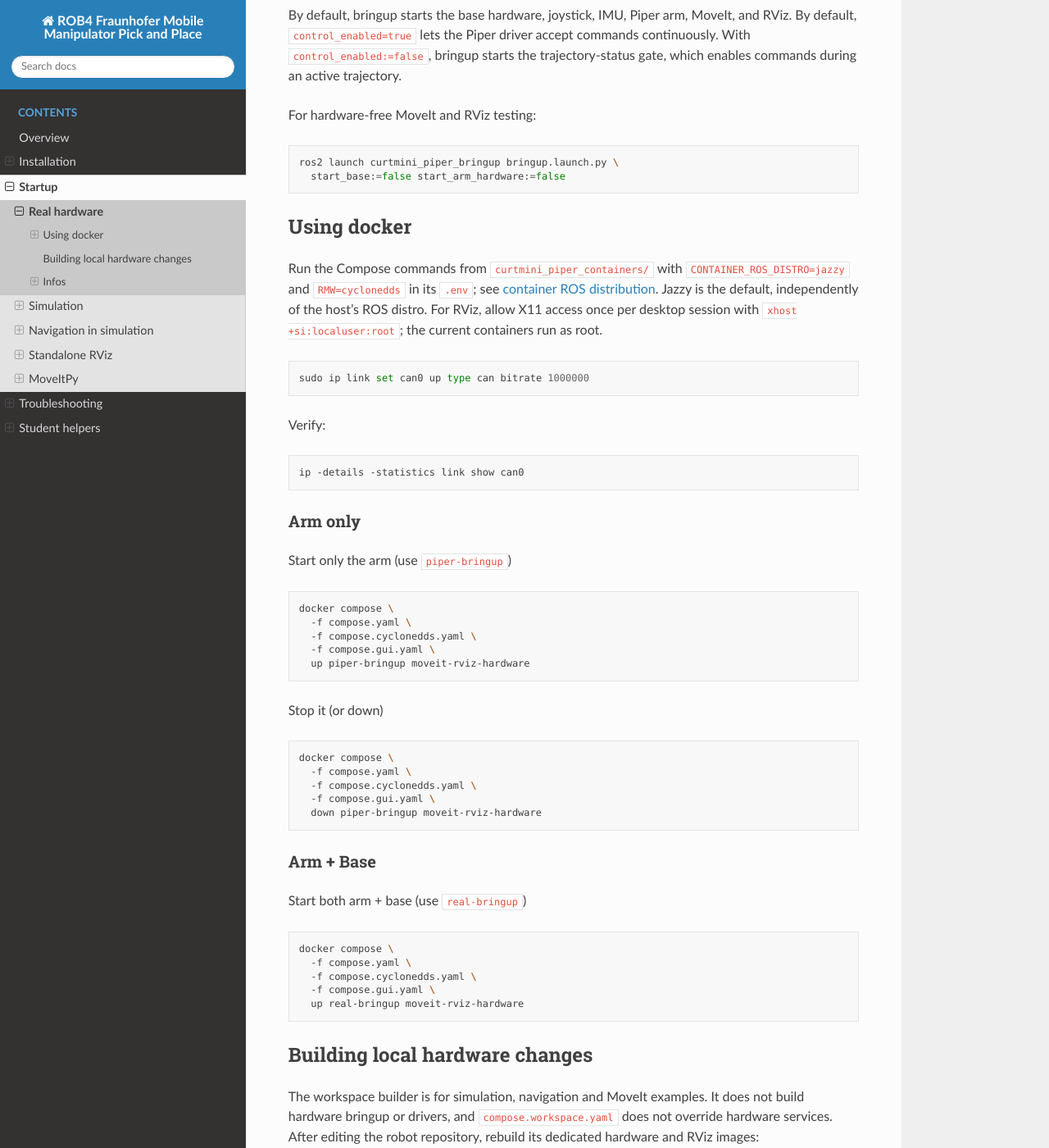
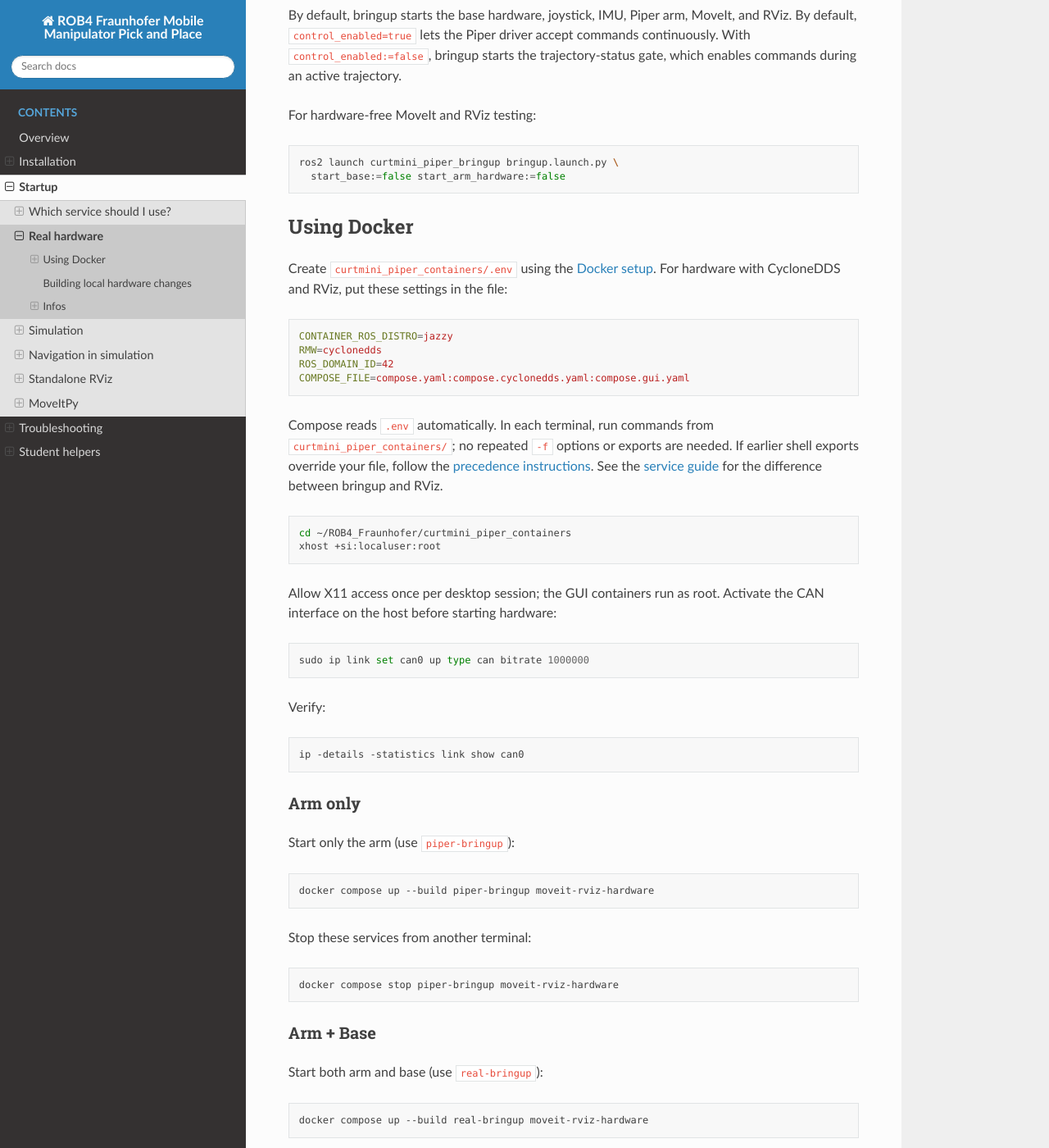
Before and after one commit to 2026-2027-ROB4-Fraunhofer/project-docs, a Sphinx documentation site: the page built from docs/startup/real_hardware.md, in a window 1280 px wide and 1400 px high, scrolled down 531 px. Shown: the whole window at 82% size. Built offline with Sphinx 7.4.7 and the Read the Docs theme 3.1.0, drawn with Linux system fonts in a browser that asks for light colours; some of the changed text lies outside the part shown.

Commit message:
add compose service explanations

````diff
--- a/docs/startup/real_hardware.md
+++ b/docs/startup/real_hardware.md
@@ -34,52 +34,63 @@
 
 
 
-## Using docker
+## Using Docker
 
-Run the Compose commands from `curtmini_piper_containers/` with
-`CONTAINER_ROS_DISTRO=jazzy` and `RMW=cyclonedds` in its `.env`; see
-[container ROS distribution](../installation/software/docker.md#container-ros-distribution).
-Jazzy is the default, independently of the host's ROS distro. For RViz, allow
-X11 access once per desktop session with `xhost +si:localuser:root`; the current
-containers run as root.
+Create `curtmini_piper_containers/.env` using the
+[Docker setup](../installation/software/docker.md#configure-once-with-env).
+For hardware with CycloneDDS and RViz, put these settings in the file:
+
+```ini
+CONTAINER_ROS_DISTRO=jazzy
+RMW=cyclonedds
+ROS_DOMAIN_ID=42
+COMPOSE_FILE=compose.yaml:compose.cyclonedds.yaml:compose.gui.yaml
+```
+
+Compose reads `.env` automatically. In each terminal, run commands from
+`curtmini_piper_containers/`; no repeated `-f` options or exports are needed.
+If earlier shell exports override your file, follow the
+[precedence instructions](../installation/software/docker.md#temporary-overrides-and-precedence).
+See the [service guide](services.md) for the difference between bringup and RViz.
+
+```sh
+cd ~/ROB4_Fraunhofer/curtmini_piper_containers
+xhost +si:localuser:root
+```
+
+Allow X11 access once per desktop session; the GUI containers run as root.
+Activate the CAN interface on the host before starting hardware:
 
 ```sh
 sudo ip link set can0 up type can bitrate 1000000
 ```
 
 Verify:
+
 ```sh
 ip -details -statistics link show can0
 ```
 
 ### Arm only
 
-Start only the arm (use `piper-bringup`)
+Start only the arm (use `piper-bringup`):
+
 ```sh
-docker compose \
-  -f compose.yaml \
-  -f compose.cyclonedds.yaml \
-  -f compose.gui.yaml \
-  up piper-bringup moveit-rviz-hardware
+docker compose up --build piper-bringup moveit-rviz-hardware
 ```
 
-Stop it (or down)
+Stop these services from another terminal:
+
 ```sh
-docker compose \
-  -f compose.yaml \
-  -f compose.cyclonedds.yaml \
-  -f compose.gui.yaml \
-  down piper-bringup moveit-rviz-hardware
+docker compose stop piper-bringup moveit-rviz-hardware
 ```
 
 ### Arm + Base
-Start both arm + base (use `real-bringup`)
+
+Start both arm and base (use `real-bringup`):
+
 ```sh
-docker compose \
-  -f compose.yaml \
-  -f compose.cyclonedds.yaml \
-  -f compose.gui.yaml \
-  up real-bringup moveit-rviz-hardware
+docker compose up --build real-bringup moveit-rviz-hardware
 ```
 
 
@@ -92,11 +103,7 @@
 hardware and RViz images:
 
 ```sh
-docker compose \
-  -f compose.yaml \
-  -f compose.cyclonedds.yaml \
-  -f compose.gui.yaml \
-  build piper-bringup moveit-rviz-hardware
+docker compose build piper-bringup moveit-rviz-hardware
 ```
 
 Then use the hardware startup commands above. For full arm and base bringup,
````
Also changed, not shown: README.md (+22 -6 lines), docs/startup/index.md (+1 -0 lines), docs/startup/moveitpy.md (+7 -13 lines), docs/startup/navigation.md (+21 -14 lines), docs/startup/rviz.md (+8 -13 lines), docs/startup/services.md (added, +106 -0 lines), docs/startup/simulation.md (+31 -21 lines).
